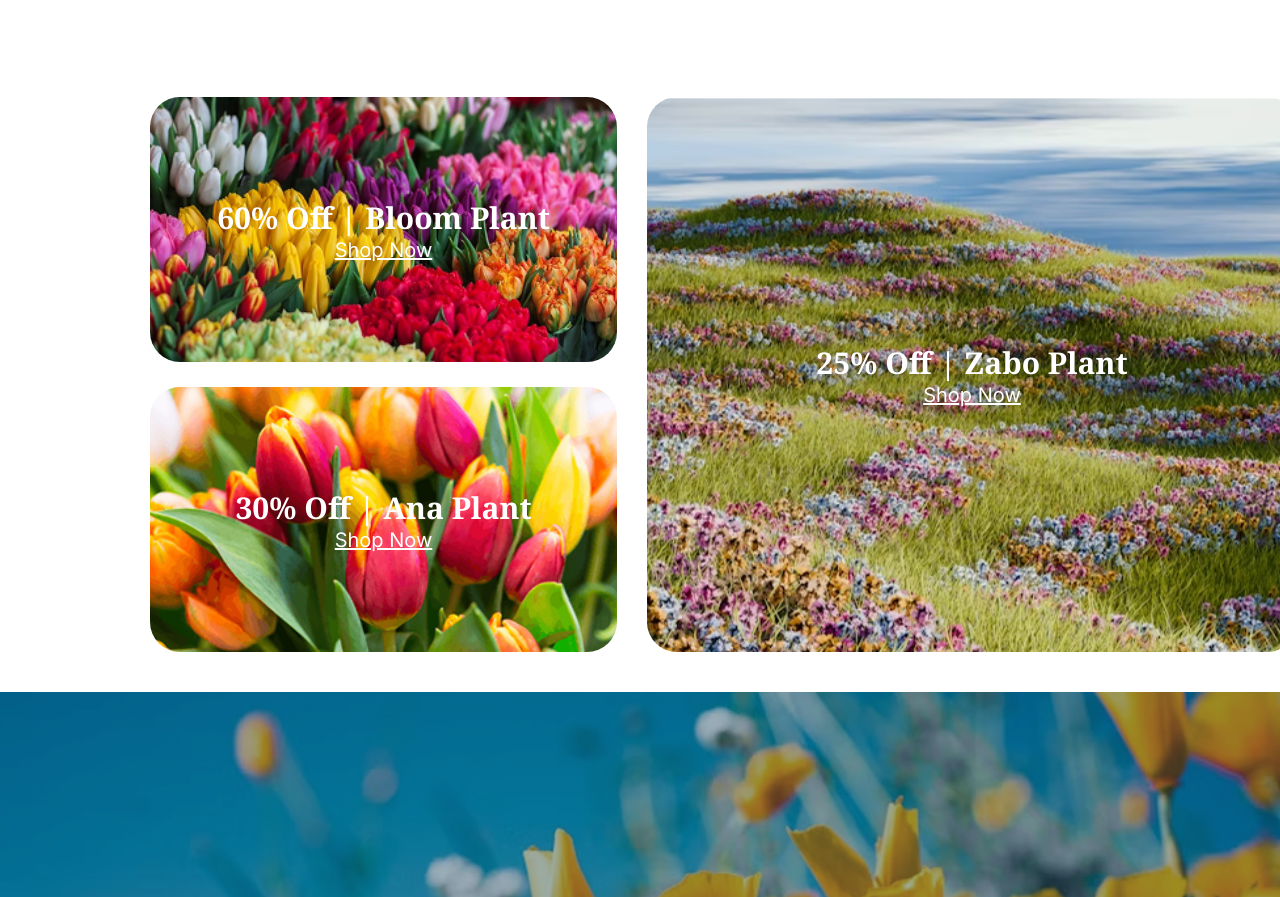
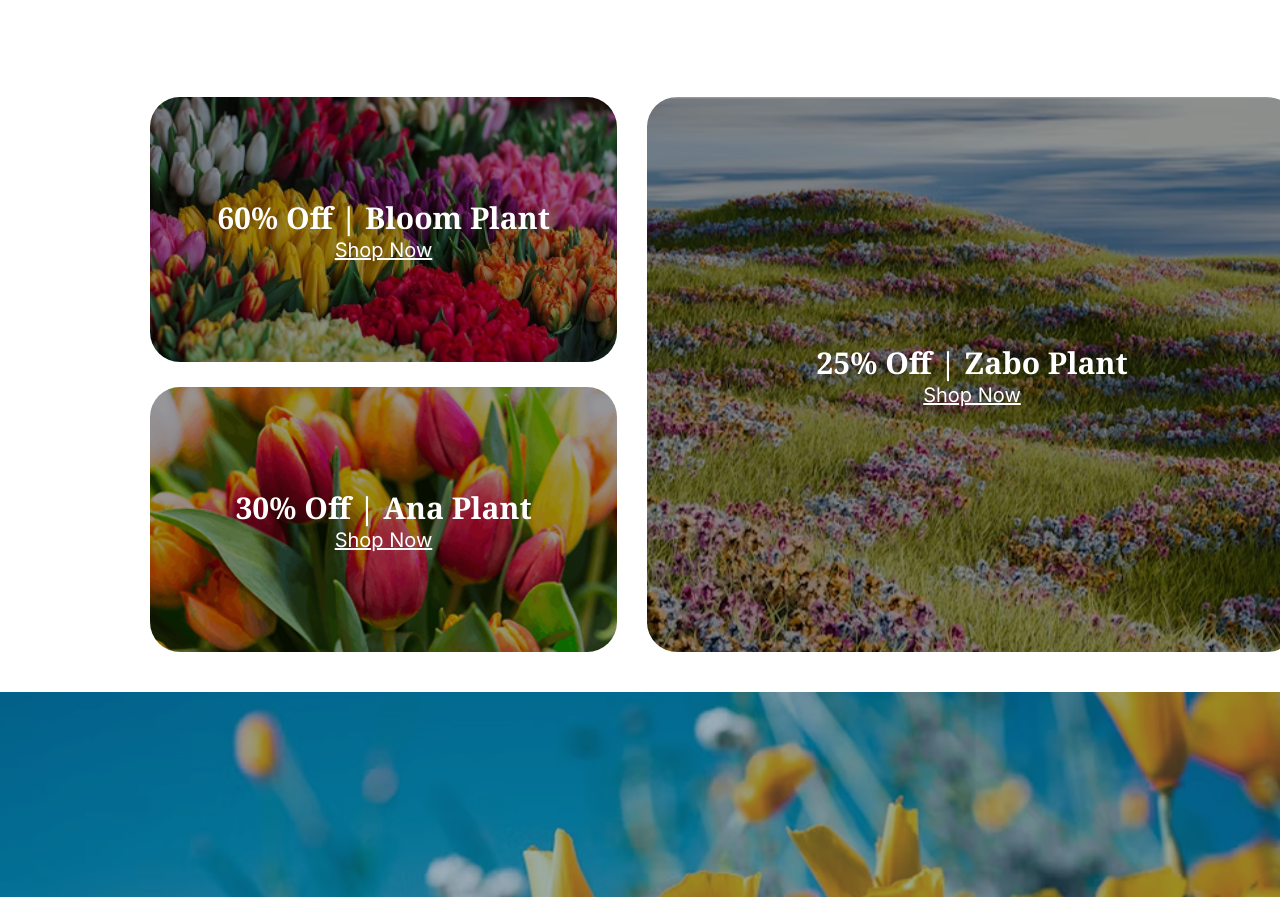
Before and after one commit to saimakhan1/B12A02-Responsive-Flowers, a plain HTML site: page index.html in a window 1280 px wide. Shown: the part 3044-3941 px from the top of the page. Drawn offline with Linux system fonts and the light colour scheme.

Commit message:
image shade added

```diff
--- a/css/style.css
+++ b/css/style.css
@@ -179,6 +179,8 @@ body {
   background-size: cover;
   background-repeat: no-repeat;
   margin-bottom: 25px;
+  background-blend-mode: multiply;
+  background-color: rgba(0, 0, 0, 0.4);
 }
 .deals-left2 {
   background-image: url(../assets/deal-ana.png);
@@ -186,12 +188,16 @@ body {
   background-position: center;
   background-size: cover;
   background-repeat: no-repeat;
+  background-blend-mode: multiply;
+  background-color: rgba(0, 0, 0, 0.4);
 }
 .deals-right {
   background-image: url(../assets/deal-zabo.png);
   background-position: center;
   background-size: cover;
   background-repeat: no-repeat;
+  background-blend-mode: multiply;
+  background-color: rgba(0, 0, 0, 0.4);
 }
 .deals-left1 .text-block,
 .deals-left2 .text-block {
```
